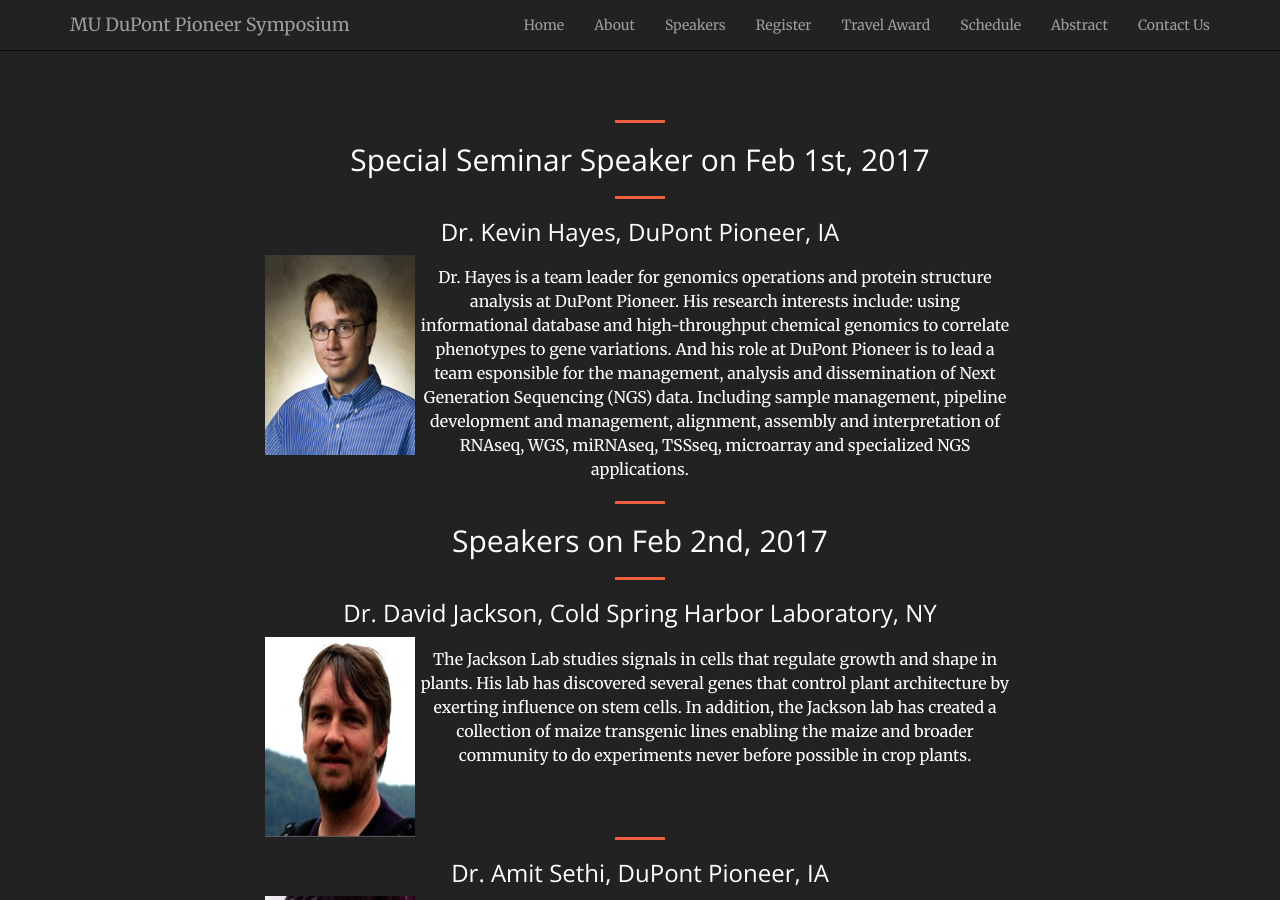
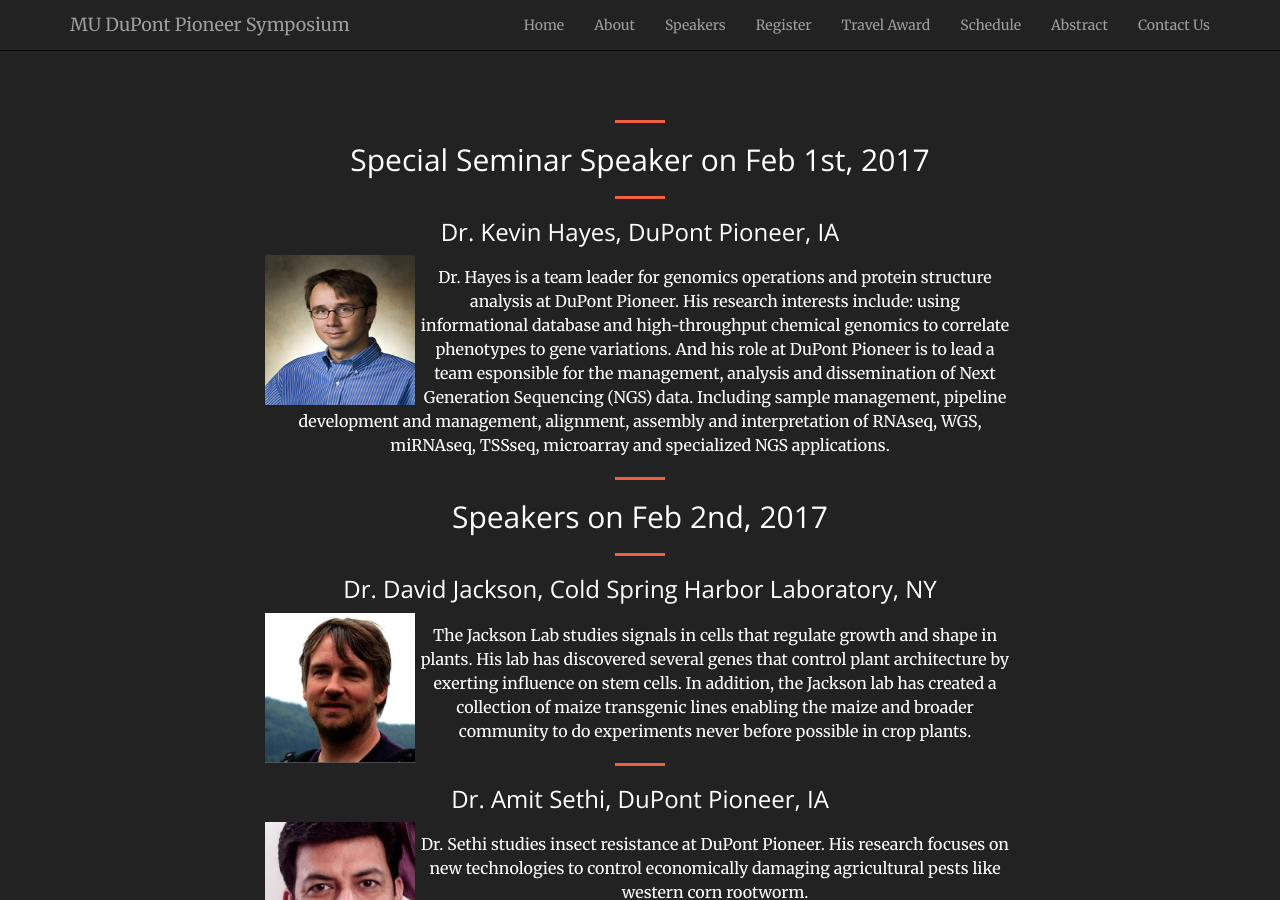
Before and after one commit to mupioneersymposium/mupioneersymposium.github.io, a Jekyll site: the page built from speakers.md, in a window 1280 px wide and 900 px high. Built offline with Jekyll 4.4.1, drawn with Linux system fonts in a browser that asks for light colours.

Commit message:
Update speakers.md

```diff
--- a/speakers.md
+++ b/speakers.md
@@ -9,7 +9,7 @@ layout: regular
 
 ### Dr. Kevin Hayes, DuPont Pioneer, IA
 
-<img src="/img/kevinH.jpeg" alt="Dr. Kevin Hayes Photo" height ="200px" width="150px" style="float: left" />
+<img src="/img/kevinH.jpeg" alt="Dr. Kevin Hayes Photo" height ="150px" width="150px" style="float: left" />
 
 Dr. Hayes is a team leader for genomics operations and protein structure analysis at DuPont Pioneer. His research interests include: using informational database and high-throughput chemical genomics to correlate phenotypes to gene variations. And his role at DuPont Pioneer is to lead a team esponsible for the management, analysis and dissemination of Next Generation Sequencing (NGS) data. Including sample management, pipeline development and management, alignment, assembly and interpretation of RNAseq, WGS, miRNAseq, TSSseq, microarray and specialized NGS applications.
 
@@ -19,7 +19,7 @@ Dr. Hayes is a team leader for genomics operations and protein structure analysi
 
 ### Dr. David Jackson, Cold Spring Harbor Laboratory, NY
 
-<img src="/img/speaker1.jpeg" alt="Dr. David Jackson Photo" height ="200px" width="150px" style="float: left" />
+<img src="/img/speaker1.jpeg" alt="Dr. David Jackson Photo" height ="150px" width="150px" style="float: left" />
 
 The Jackson Lab studies signals in cells that regulate growth and shape in plants. His lab has discovered several genes that control plant architecture by exerting influence on stem cells. In addition, the Jackson lab has created a collection of maize transgenic lines enabling the maize and broader community to do experiments never before possible in crop plants.
 
@@ -28,7 +28,7 @@ The Jackson Lab studies signals in cells that regulate growth and shape in plant
 
 ### Dr. Amit Sethi, DuPont Pioneer, IA
 
-<img src="/img/speaker2.png" alt="Dr. Amit Sethi Photo" height ="200px" width="150px" style="float: left" />
+<img src="/img/speaker2.png" alt="Dr. Amit Sethi Photo" height ="150px" width="150px" style="float: left" />
 
 Dr. Sethi studies insect resistance at DuPont Pioneer. His research focuses on new technologies to control economically damaging agricultural pests like western corn rootworm.
 
@@ -36,7 +36,7 @@ Dr. Sethi studies insect resistance at DuPont Pioneer. His research focuses on n
 
 ### Dr. Diane Janick-Buckner, Truman State University, MO
 
-<img src="/img/jb2.JPG" alt="Dr. Diane Janick-Buckner" height ="200px" width="150px" style="float: left" />
+<img src="/img/jb2.JPG" alt="Dr. Diane Janick-Buckner" height ="150px" width="150px" style="float: left" />
 
 Dr. Janick-Buckner is a professor of biological sciences at Truman State University. Her research focuses on cellular and molecular analysis in maize and most importantly, training undergraduate students to be independent researchers through course and lab work.
 
@@ -44,7 +44,7 @@ Dr. Janick-Buckner is a professor of biological sciences at Truman State Univers
 
 ### Dr. Gary Stacey, University of Missouri, MO
 
-<img src="/img/speaker3.jpeg" alt="Dr. Gary Stacey Photo" height ="200px" width="150px" style="float: left" />
+<img src="/img/speaker3.jpeg" alt="Dr. Gary Stacey Photo" height ="150px" width="150px" style="float: left" />
 
 The Stacey lab focuses on many different aspects of soybean biology including: understanding host-microbe interactions, specifically the symbiosis between a nitrogen fixing bacteria, Bradyrhizobium japonica and soybean, the role of extracellular ATP and peptide transport in plant growth and development, genomics, and biotechnology.
 
@@ -52,7 +52,7 @@ The Stacey lab focuses on many different aspects of soybean biology including: u
 
 ### Dr. Blake Meyers, University of Missouri, MO
 
-<img src="/img/BlakeM.JPG" alt="Blake Meyers Photo" height ="200px" width="150px" style="float: left" />
+<img src="/img/BlakeM.JPG" alt="Blake Meyers Photo" height ="150px" width="150px" style="float: left" />
 
 Dr. Meyers's work focuses on genome-scale studies of RNA and components of RNA silencing pathways, with a recent emphasis on plant reproductive biology and the evolution of plant small RNAs.
 
@@ -64,7 +64,7 @@ Dr. Meyers's work focuses on genome-scale studies of RNA and components of RNA s
 
 ### Sunil Kumar, University of Nebraska Lincoln, NE
 
-<img src="/img/sunil.jpg" alt="Dr. Diane Janick-Buckner" height ="200px" width="150px" style="float: left" />
+<img src="/img/sunil.jpg" alt="Dr. Diane Janick-Buckner" height ="150px" width="150px" style="float: left" />
 
 Abstract Title *
 An epigenetic breeding system in soybean for increased yield and stability
@@ -73,7 +73,7 @@ An epigenetic breeding system in soybean for increased yield and stability
 
 ### Amruta Narayanappa, University of Missouri, MO
 
-<img src="/img/Amruta.jpeg" alt="Dr. Gary Stacey Photo" height ="200px" width="150px" style="float: left" />
+<img src="/img/Amruta.jpeg" alt="Dr. Gary Stacey Photo" height ="150px" width="150px" style="float: left" />
 
 Abstract Title *
 Selection and characterization of rice blast (Magnaporthe oryzae) suppressing antagonistic bacterial strains from the rhizosphere of rice
@@ -82,7 +82,7 @@ Selection and characterization of rice blast (Magnaporthe oryzae) suppressing an
 
 ### Stewart Gillmor, CINVESTAV, Mexico
 
-<img src="/img/stewart.jpg" alt="Blake Meyers Photo" height ="200px" width="150px" style="float: left" />
+<img src="/img/stewart.jpg" alt="Blake Meyers Photo" height ="150px" width="150px" style="float: left" />
 
 Abstract Title *
 Zygotic genome activation in isogenic and hybrid embryos of Arabidopsis
```
